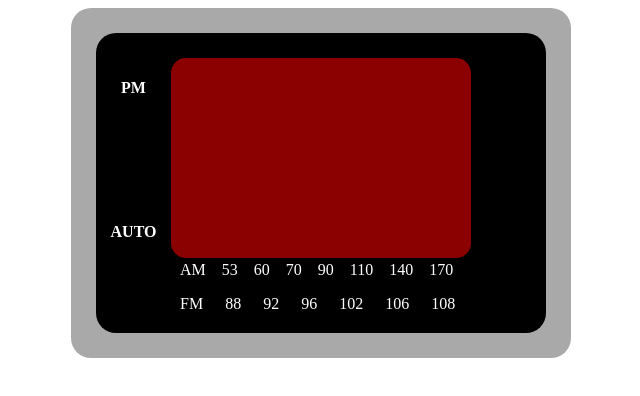
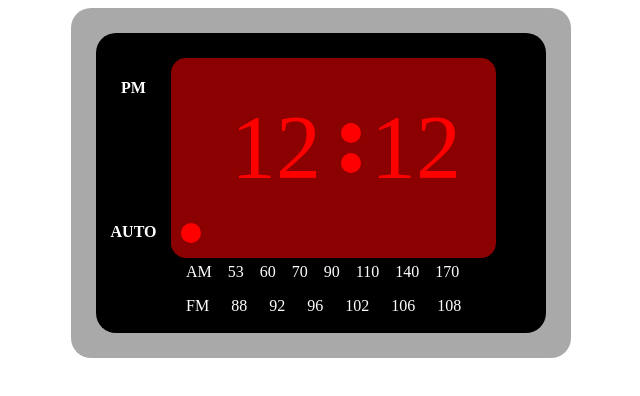
Before and after one commit to eshandro/wakeup-time, a plain HTML site: page index.html in a window 1280 px wide. Shown: the whole page, without its empty margins (269-909 px from the left). Drawn offline with nearby package versions, Linux system fonts and the light colour scheme.

Commit message:
Done besides bonus

```diff
--- a/main.css
+++ b/main.css
@@ -24,8 +24,8 @@
 
 .stations {
 	position: absolute;
-	bottom: 4px;
-	left: 84px;
+	bottom: 2px;
+	left: 90px;
 	background-color: black;
 	color: white;
 	word-spacing: 12px;
@@ -54,22 +54,65 @@
 	background-color: darkred;
 	float: left;
 	height: 200px;
-	width: 300px;
+	width: 325px;
 	position: relative;
 	top: 25px;
 	border-radius: 15px;
+
 }
 
-.clocktext {
+.clocktext-hour {
 	background-color: darkred;
 	color: red;
 	height: 180px;
-	width: 180px;
+	width: 100px;
 	float: left;
+	font-size: 90px;
+	line-height: 180px;
+}
+
+.clocktext-divider-1 {
+	background-color: red;
+	color: red;
+	height: 20px;
+	width: 20px;
+	border-radius: 50%;
+	position: absolute;
+	left: 170px;
+	top: 65px;
+}
+
+.clocktext-divider-2 {
+	background-color: red;
+	color: red;
+	height: 20px;
+	width: 20px;
+	border-radius: 50%;
+	position: absolute;
+	left: 170px;
+	top: 95px;
+}
+
+.clocktext-minutes {
+	background-color: darkred;
+	color: red;
+	height: 180px;
+	width: 100px;
+	float: left;
+	font-size: 90px;
+	margin-left: 40px;
+	line-height: 180px;
 }
 
 .indicator {
-	background-color: darkred;
-	color: red;
+	background-color: red;
 	float: left;
+	width: 20px;
+	height: 20px;
+	border-radius: 50%;
+	position: relative;
+	left: 10px;
+	/*top: 20px;*/
+	bottom: -165px;
+	margin-right: 40px;
 }
--- a/main.js
+++ b/main.js
@@ -10,15 +10,27 @@ $(document).on('ready', function() {
 
 	var indicator = $('<div class="indicator"</div>');
 
-	var clockText = $('<div class="clocktext"></div>');
+	var clockTextHour = $('<div class="clocktext-hour">12</div>');
+
+	var clockTextMinutes = $('<div class="clocktext-minutes">12</div>');
+
+	var clockTextDivider1 = $('<div class="clocktext-divider-1"></div>');
+
+	var clockTextDivider2 = $('<div class="clocktext-divider-2"></div>');
 
 	var stations = $('<div class="stations"><p>AM 53 60 70 90 110 140 170</p><p>FM 88 92 96 102 106 108</p></div>');
+
 
 $('.container').prepend(outershell);
 $(outershell).prepend(innershell);
 $(innershell).prepend(clockScreen);
 $(innershell).prepend(labels);
 $(innershell).prepend(stations);
+$(clockScreen).append(indicator);
+$(clockScreen).append(clockTextHour);
+$(clockScreen).append(clockTextDivider1);
+$(clockScreen).append(clockTextDivider2);
+$(clockScreen).append(clockTextMinutes);
 
 
 
```
